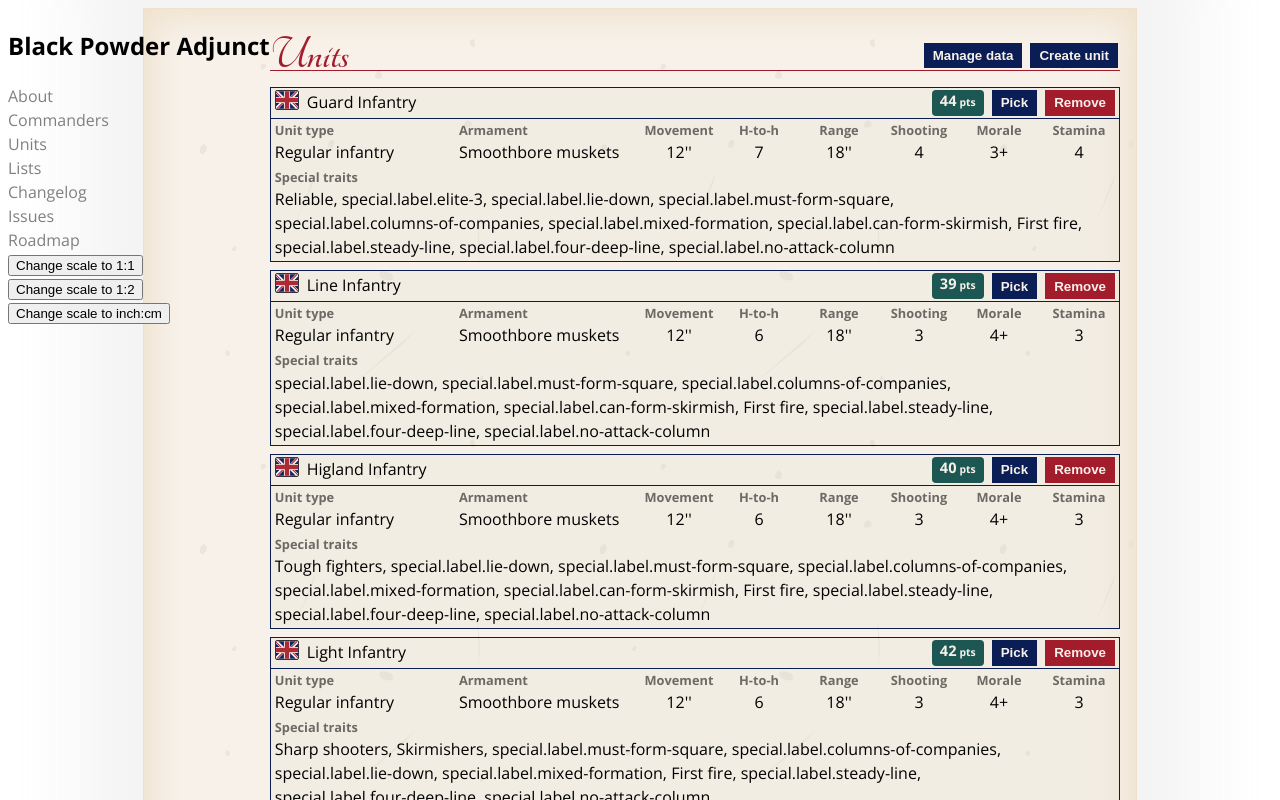
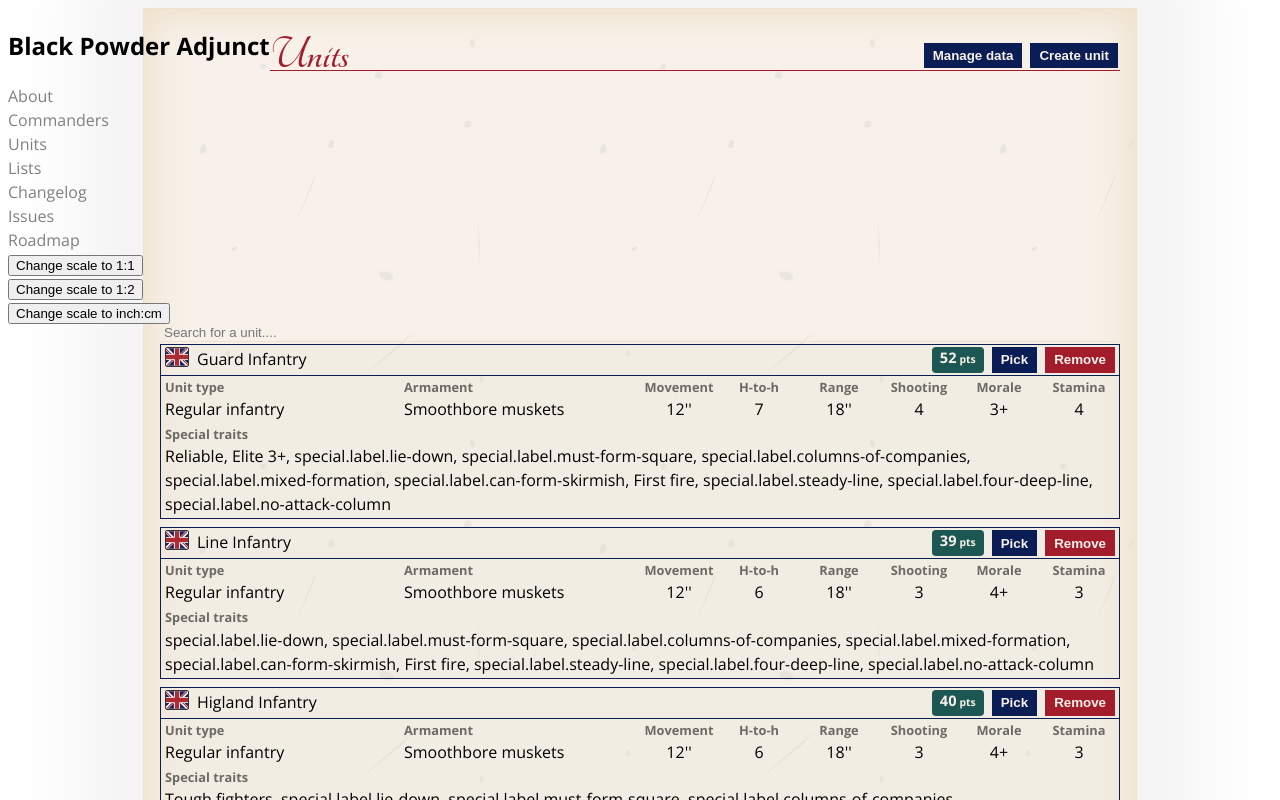
Before and after one commit to pawel-kuznik/black-powder-adjunct, a React (Vite) app: page /black-powder-adjunct/units in a window 1280 px wide. Shown: the top 800 px of the page. Built offline with nearby package versions, Linux system fonts and the light colour scheme.

Commit message:
Added a way to filter unit descriptors.

```diff
--- a/src/locales/en/translation.json
+++ b/src/locales/en/translation.json
@@ -64,6 +64,7 @@
     "uniteditor.morale.label": "Morale",
     "uniteditor.stamina.label": "Stamina",
     "uniteditor.special.label": "Special traits",
+    "unitpicker.filter.placeholder": "Search for a unit....",
     "unitpicker.unititem.pick.label" : "Pick",
     "unitpicker.unititem.remove.label" : "Remove",
     "unitcard.stats.type.label": "Unit type",
@@ -101,7 +102,9 @@
     "special.label.brave": "Brave",
     "special.label.crack": "Crack",
     "special.label.determined-charge": "Determined charge",
-    "special.label.elite": "Elite",
+    "special.label.elite-3": "Elite 3+",
+    "special.label.elite-4": "Elite 4+",
+    "special.label.elite-5": "Elite 5+",
     "special.label.fanatic": "Fanatic",
     "special.label.ferocious-charge": "Ferocious charge",
     "special.label.first-fire": "First fire",
@@ -127,7 +130,9 @@
     "special.description.brave": "Shaken units rally on 4+ if more than 12'' from enemy.",
     "special.description.crack": "Re-roll one failed morale save if you have no casualties already.",
     "special.description.determined-charge": "Must charge where able to do so.",
-    "special.description.elite": "Overcome disorder at start of Command on roll 4+.",
+    "special.description.elite-3": "Overcome disorder at start of Command on roll 3+.",
+    "special.description.elite-4": "Overcome disorder at start of Command on roll 4+.",
+    "special.description.elite-5": "Overcome disorder at start of Command on roll 5+.",
     "special.description.fanatic": "Ferocious Charge + Terrifying Charge: Re-roll misses on combat following charge. Charged enemy must take a Break Test.",
     "special.description.ferocious-charge": "Re-roll misses on combat following charge.",
     "special.description.first-fire": "+1 dice on fisrt shot of battle.",
@@ -136,7 +141,7 @@
     "special.description.heavy-cavalry+d3": "+D3 combat result on a charge.",
     "special.description.heavy-cavalry+1": "+1 combat result on a charge.",
     "special.description.lancers": "-1 morale against cavalry and -2 against infantry on charge.",
-    "special.description.marauders": "Ignore distance midifiers.",
+    "special.description.marauders": "Ignore distance midifiers to commander.",
     "special.description.reliable": "+1 command.",
     "special.description.sharp-shooters": "Re-roll one missed shot.",
     "special.description.steady": "Passes first Break Test of the battle.",
--- a/src/logic/calcCommanderCost.ts
+++ b/src/logic/calcCommanderCost.ts
@@ -2,5 +2,5 @@ import { CommanderDescriptor } from "../data/commanders";
 
 export function calcCommanderCost(commander: CommanderDescriptor) : number {
 
-    return (commander.staffRating - 7) * 25;
+    return Math.max((commander.staffRating - 7) * 25, 0);
 }
--- a/src/logic/calcSpecialCost.ts
+++ b/src/logic/calcSpecialCost.ts
@@ -18,7 +18,9 @@ export function calcSpecialCost(special: SpecialType, unit: UnitDescriptor) {
             if (unit.morale >= 4) return 3;
             return 4;
         case 'determined-charge': return -5;
+        case 'elite-3': return 8;
         case 'elite-4': return 6;
+        case 'elite-5': return 4;
         case 'fanatic':
             if (isUnitInfantry(unit)) return 8;
             if (isUnitCavalry(unit)) return 10;
--- /dev/null
+++ b/src/logic/filterUnits.ts
@@ -0,0 +1,26 @@
+import { UnitDescriptor } from "../data/units";
+import i18n from "../i18n";
+
+export function filterUnits(input: UnitDescriptor[], keyword: string) : UnitDescriptor[] {
+
+    const sanitizedKeyword = keyword.toLocaleLowerCase().trim();
+
+    if (sanitizedKeyword.length === 0) return input;
+
+    return input.filter(value => {
+
+        if (value.name.toLocaleLowerCase().includes(sanitizedKeyword)) return true;
+
+        if (value.affiliation?.toLocaleLowerCase().includes(sanitizedKeyword)) return true;
+
+        if (i18n.t(`unit-type.label.${value.type}`).toLocaleLowerCase().includes(sanitizedKeyword)) return true;
+
+        if (i18n.t(`weapon.label.${value.armament}`).toLocaleLowerCase().includes(sanitizedKeyword)) return true;
+
+        if (value.special.reduce((current: boolean, prev: string) => {
+            return current || i18n.t(`special.label.${prev}`).includes(sanitizedKeyword);
+        }, false)) return true;
+
+        return false;
+    });
+};
--- a/src/logic/index.ts
+++ b/src/logic/index.ts
@@ -21,6 +21,7 @@ export * from "./calcSpecialCost";
 export * from "./calcSpecialsCost";
 export * from "./calcUnitCost";
 export * from "./calcWeaponRange";
+export * from "./filterUnits";
 export * from "./formatDistance";
 export * from "./isUnitArtillery";
 export * from "./isUnitCavalry";
--- /dev/null
+++ b/src/widgets/UnitPicker/UnitPicker.css
@@ -0,0 +1,10 @@
+.unitpicker-filter
+{
+    padding: 2px;
+}
+
+.unitpicker-filter > input[type="search"]
+{
+    display: block;
+    width: 100%;
+}
--- a/src/widgets/UnitPicker/UnitPicker.tsx
+++ b/src/widgets/UnitPicker/UnitPicker.tsx
@@ -1,7 +1,12 @@
+import { ChangeEvent, useState } from "react";
+import { useTranslation } from "react-i18next";
 import { UnitDescriptor } from "../../data/units";
 import { useUnitDescriptorsStore } from "../../state";
 import { CardsList } from "../CardsList";
 import { UnitItem } from "./UnitItem";
+import { filterUnits } from "../../logic";
+
+import "./UnitPicker.css";
 
 export interface UnitPickerProps {
 
@@ -11,13 +16,25 @@ export interface UnitPickerProps {
 
 export function UnitPicker({ onPick, onRemove } : UnitPickerProps) {
 
+    const { t } = useTranslation();
+    const [ keyword, setKeyword ] = useState<string>("");
+
     const unitDescriptorStore = useUnitDescriptorsStore();
+    const descriptors = filterUnits(Object.values(unitDescriptorStore.descriptors), keyword);
 
-    const descriptors = Object.values(unitDescriptorStore.descriptors);
+    const handleFilterChange = (event: ChangeEvent) => {
+
+        setKeyword((event.target as HTMLInputElement).value);
+    };
 
     return (
-        <CardsList>
-            {descriptors.map(u => (<UnitItem key={u.id} unit={u} onPick={onPick} onRemove={onRemove}/>))}
-        </CardsList>
+        <div>
+            <div className="unitpicker-filter">
+                <input type="search" placeholder={String(t("unitpicker.filter.placeholder"))} onChange={handleFilterChange}/>
+            </div>
+            <CardsList>
+                {descriptors.map(u => (<UnitItem key={u.id} unit={u} onPick={onPick} onRemove={onRemove}/>))}
+            </CardsList>
+        </div>
     );
 }
```
